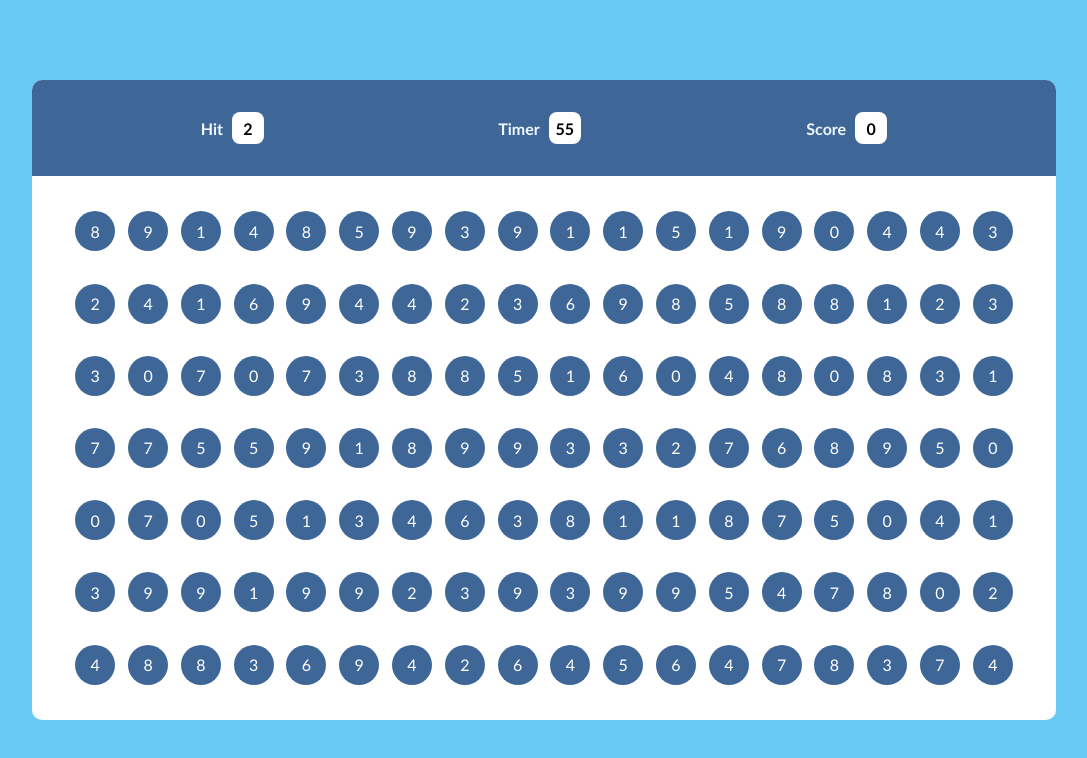
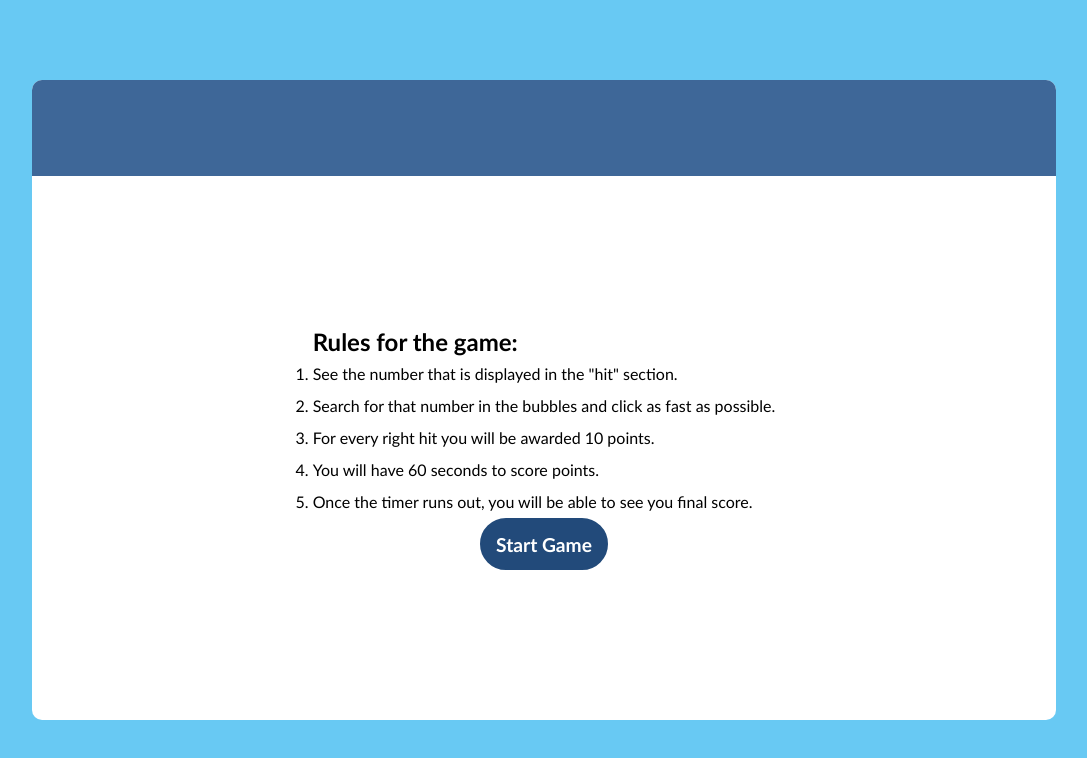
Before and after one commit to Hitanshi-Singh/Bubble-Game, a plain HTML site: page index.htm in a window 1280 px wide. Shown: the whole page, without its empty margins (96-1183 px from the left). Drawn offline with Linux system fonts and the light colour scheme.

Commit message:
added my touch, game completed

```diff
--- a/index.htm
+++ b/index.htm
@@ -10,20 +10,38 @@
     <div id="main">
       <div id="panel">
         <div id="pTop">
-          <div class="elem">
+          <div class="elem hidden">
             <h4>Hit</h4>
             <div class="box">5</div>
           </div>
-          <div class="elem">
+          <div class="elem hidden">
             <h4>Timer</h4>
             <div class="box">60</div>
           </div>
-          <div class="elem">
+          <div class="elem hidden">
             <h4>Score</h4>
             <div class="box">0</div>
           </div>
         </div>
-        <div id="pBtm"><button class="btn">Start Game</button></div>
+        <div id="pBtm">
+          <div id="start" class="show hidden">
+            <h2>Rules for the game:</h2>
+            <ol>
+              <li>See the number that is displayed in the "hit" section.</li>
+              <li>
+                Search for that number in the bubbles and click as fast as
+                possible.
+              </li>
+              <li>For every right hit you will be awarded 10 points.</li>
+              <li>You will have 60 seconds to score points.</li>
+              <li>
+                Once the timer runs out, you will be able to see you final
+                score.
+              </li>
+            </ol>
+            <button id="btn">Start Game</button>
+          </div>
+        </div>
       </div>
     </div>
     <script src="script.js"></script>
--- a/script.js
+++ b/script.js
@@ -1,3 +1,12 @@
+let gameStart = () => {
+  document.querySelector("#btn").addEventListener("click", () => {
+    // alert("hey it works");
+    makeBubble();
+    runTimer();
+    getNewHit();
+    toggleButton();
+  });
+};
 const makeBubble = () => {
   let clutter = "";
   for (i = 1; i <= 126; i++) {
@@ -7,9 +16,8 @@ const makeBubble = () => {
 
   document.querySelector("#pBtm").innerHTML = clutter;
 };
-
+let timer = 60;
 const runTimer = () => {
-  let timer = 60;
   let setTimer = setInterval(() => {
     if (timer > 0) {
       timer--;
@@ -18,10 +26,16 @@ const runTimer = () => {
       clearInterval(setTimer);
       document.querySelector(
         "#pBtm"
-      ).innerHTML = `<h1>Game Over!</h1><br/><h2>Your Score is ${score}</h2>`;
+      ).innerHTML = `<h1>Game Over!</h1><br/><h2>Your Score is ${score}</h2><button id="btn">Start Again</button>`;
+      timer = 60;
+      document.getElementsByClassName("box")[1].innerHTML = timer;
+      score = 0;
+      document.getElementsByClassName("box")[2].innerHTML = score;
+      toggleButton();
+      gameStart();
+
       document.querySelector("#pBtm").style.flexDirection = "column";
       document.querySelector("#pBtm").style.color = "rgb(5, 95, 133)";
-      //   document.getElementsByTagName("button").style.display = "block";
     }
   }, 1000);
 };
@@ -43,6 +57,9 @@ const increaseScore = () => {
   score += 10;
   document.getElementsByClassName("box")[2].innerHTML = score;
 };
-runTimer();
-makeBubble();
-getNewHit();
+toggleButton = () => {
+  document.getElementsByClassName("elem")[0].classList.toggle("hidden");
+  document.getElementsByClassName("elem")[1].classList.toggle("hidden");
+  document.getElementsByClassName("elem")[2].classList.toggle("hidden");
+};
+gameStart();
--- a/style.css
+++ b/style.css
@@ -43,6 +43,7 @@ body {
   align-items: center;
   justify-content: center;
 }
+
 .box {
   display: flex;
   justify-content: center;
@@ -65,11 +66,6 @@ body {
   gap: 1vw;
   flex-wrap: wrap;
 }
-#pBtm button {
-  border: 2px solid rgb(62, 103, 152);
-  align-self: baseline;
-  /* display: none; */
-}
 
 .bubble {
   height: 2.5rem;
@@ -87,3 +83,38 @@ body {
   background-color: rgb(34, 74, 122);
   cursor: pointer;
 }
+
+#btn {
+  border: 2px solid rgb(34, 74, 122);
+  border-radius: 30px;
+  width: 10vw;
+  height: 4vw;
+  font-weight: 900;
+  color: white;
+  font-size: larger;
+  background-color: rgb(34, 74, 122);
+}
+#btn:hover {
+  cursor: pointer;
+  background-color: rgb(26, 58, 97);
+  border-color: rgb(34, 74, 122);
+}
+#start {
+  display: flex;
+  flex-direction: column;
+  line-height: 2rem;
+  justify-content: center;
+  align-items: center;
+}
+#start h2 {
+  align-self: normal;
+}
+
+.hidden {
+  display: none;
+}
+.show {
+  display: block;
+  /* color: blueviolet !important; */
+  /* background-color: black !important; */
+}
```
